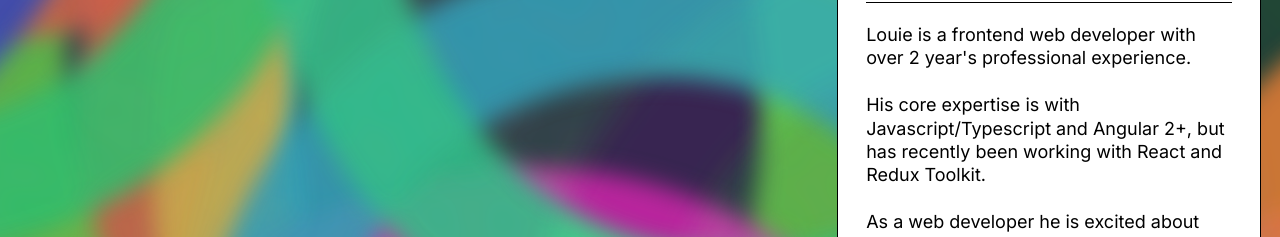
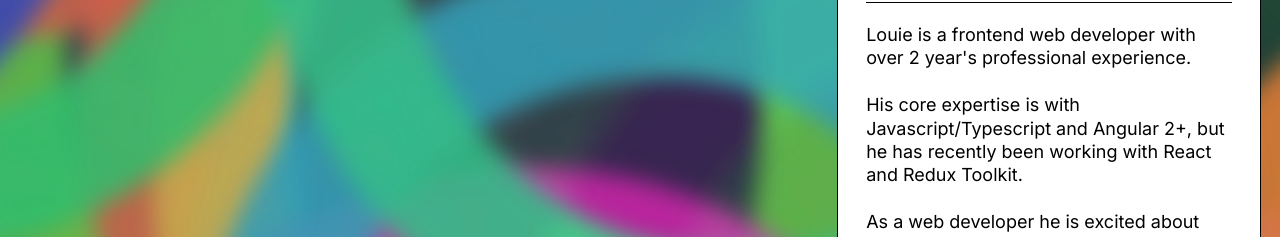
Before and after one commit to louieogrady/web2, a React (Create React App) app: page / in a window 1280 px wide. Shown: the part 140-377 px from the top of the page. Built offline with nearby package versions, Linux system fonts and the light colour scheme.

Commit message:
fix slight grammer issue

```diff
--- a/src/app.component.tsx
+++ b/src/app.component.tsx
@@ -7,7 +7,7 @@ import Marquee from './components/marquee/marquee.component';
 
 function App() {
 
-  const aboutText = [`Louie is a frontend web developer with over 2 year's professional experience.`, '\nHis core expertise is with Javascript/Typescript and Angular 2+, but has recently been working with React and Redux Toolkit.', '\nAs a web developer he is excited about creating innovative browser based user experiences. But he is also very interested in functional programming and devOps.', '\nHe currently works at thortful'];
+  const aboutText = [`Louie is a frontend web developer with over 2 year's professional experience.`, '\nHis core expertise is with Javascript/Typescript and Angular 2+, but he has recently been working with React and Redux Toolkit.', '\nAs a web developer he is excited about creating innovative browser based user experiences. But he is also very interested in functional programming and devOps.', '\nHe currently works at thortful'];
   const previousText = ['Louie studied Contemporary Music Composition at the Royal Welsh College of Music (RWCMD) and has an MA in Art from the Manchester School of Art (MIRIAD).', '\nAs a multidisciplinary artist, he has over 5 years experience of delivering commissioned work from the initial proposal stage to installing work onsite across Europe.', '\nHe has exhibited work at the Wellcome Collection, Brass International Festival, Gallery Miroslav Kraljevic and London Short Film Festival.'];
   const contactText = ['mailto:l.ogrady@gmail.com', 'https://linkedin.com/in/louieogrady', 'https://soundcloud.com/muesliboys'];
   const marqueeText = ['An entity, bent, a face, painted blue, boundaried in green, alone.', 'Thoughtspace pallasades everywhere, somewhere in utopia I cast concrete for novel purposes, to feel concrete, for guests to view.', 'Not here, today, airless, soft countenance, nature sounds, this is truly heaven.'];
```
